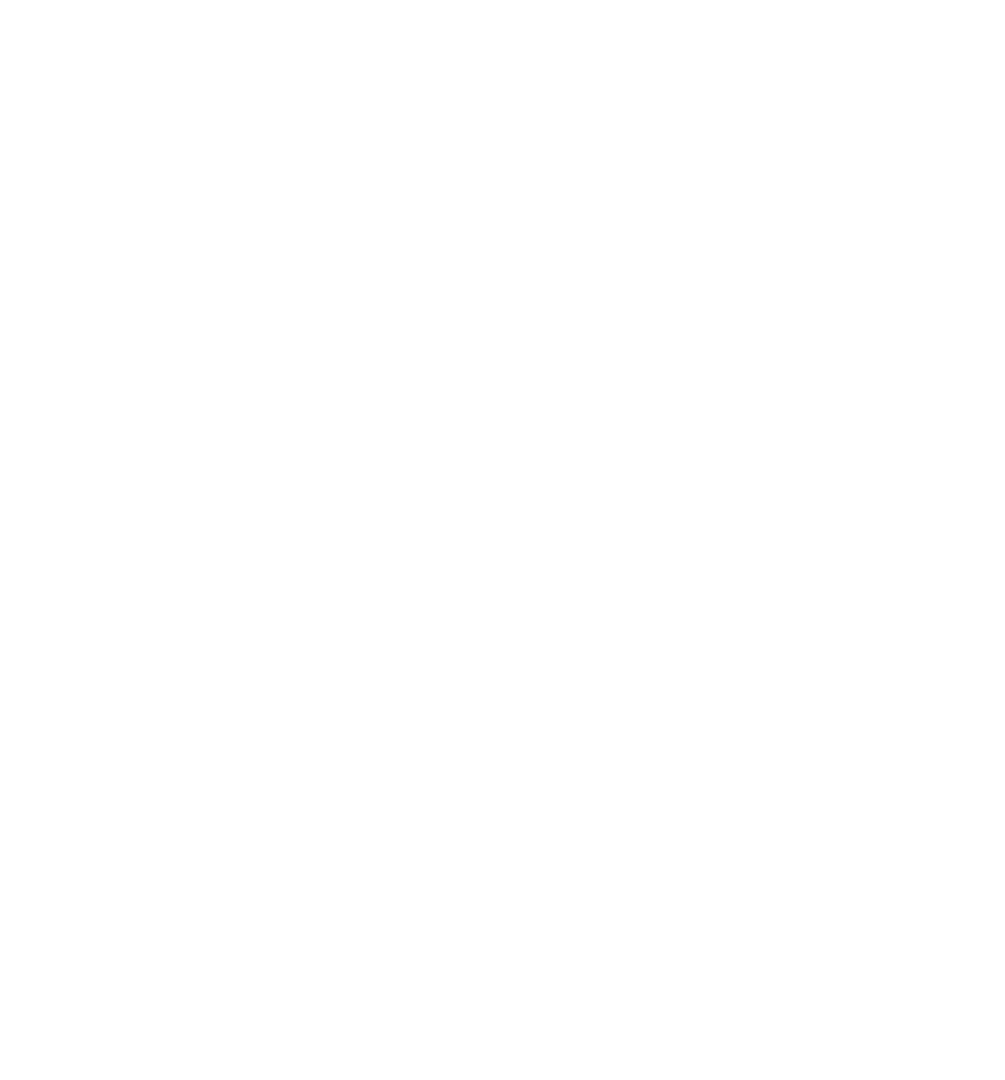
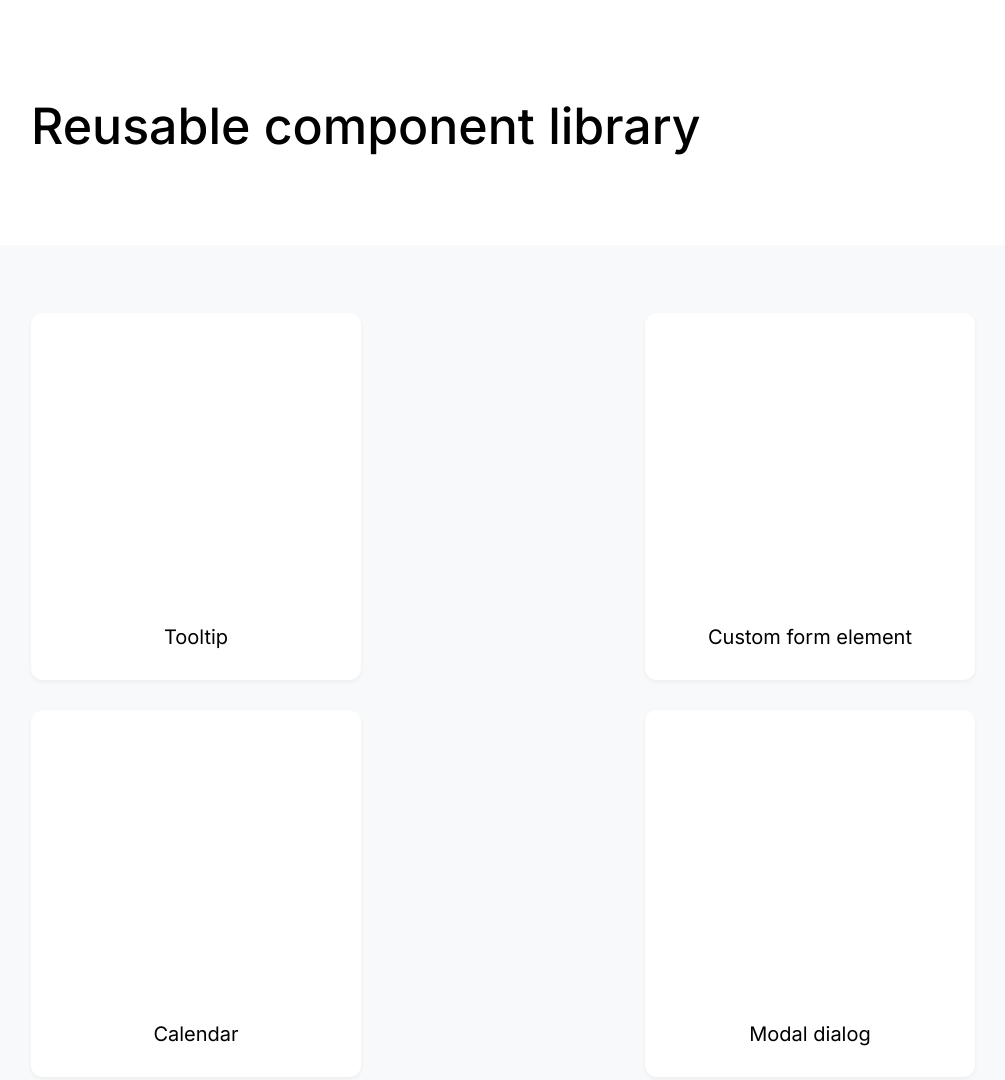
Before and after one commit to js-tasks-ru/htmlcss-20210513_mrmldsky27, a website: page index.html in a window 1280 px wide. Shown: the top 1080 px of the page, without its empty margins (137-1142 px from the left). Before the commit the page ends 800 px from the top, so only its background shows below. Drawn offline with Linux system fonts and the light colour scheme.

Commit message:
solution for lection 2 main page cards

```diff
--- a/assets/css/main.css
+++ b/assets/css/main.css
@@ -6,6 +6,7 @@
     --pink: #F784AD;
     --purple: #7048E8;
     --blue: #374FC7;
+    --blue-2: #4263EB;
     --red: #F03D3E;
     --grey-1: #F8F9FA;
     --grey-2: #DDE2E5;
@@ -22,3 +23,50 @@
 * {
     font-family: 'Roboto', sans-serif;
 }
+
+a {
+    text-decoration: none;
+    color: var(--blue-2);
+}
+
+h1, h2, h3, h4, h5 {
+    font-family: 'Inter';
+    font-style: normal;
+    margin: 0;
+}
+
+h1, h2, h5 {
+    font-weight: 500;
+}
+
+h3, h4 {
+    font-weight: normal;
+}
+
+h1 {
+    font-size: 50px;
+    line-height: 64px;
+}
+
+h2 {
+    font-size: 38px;
+    line-height: 48px;
+}
+
+h3 {
+    font-size: 28px;
+    line-height: 38px;
+}
+
+h4 {
+    font-size: 20px;
+    line-height: 26px;
+}
+
+h5 {
+    font-size: 16px;
+    line-height: 18px;
+    letter-spacing: 0.04em;
+    color: #212429;
+    color: var(--black, #212429);
+}
--- /dev/null
+++ b/components/about/about.css
@@ -0,0 +1,8 @@
+.about__title, .about__text {
+    text-align: center;
+}
+
+.about__text {
+    width: 640px;
+    margin: 32px auto 0 auto;
+}
--- /dev/null
+++ b/components/cards/cards.css
@@ -0,0 +1,30 @@
+.cards {
+    display: flex;
+    flex-wrap: wrap;
+    justify-content: space-between;
+    align-items: space-between;
+}
+
+.cards__item {
+    width: 330px;
+    height: 367px;
+    background-color: var(--white);
+    box-shadow: 0px 2px 4px rgba(33, 36, 41, 0.05);
+    border-radius: 12px;
+    display: flex;
+    flex-direction: column;
+    justify-content: center;
+    margin-bottom: 30px;
+    padding: 30px;
+    box-sizing: border-box;
+}
+
+.cards__image {
+    margin-top: auto;
+    margin-bottom: auto;
+}
+
+.cards__title {
+    text-align: center;
+    margin-top: auto;
+}
--- /dev/null
+++ b/components/page/page.css
@@ -0,0 +1,23 @@
+.page__margins {
+    margin: 0 10rem;
+}
+
+.page__logo {
+    line-height: 237px;
+}
+
+.page__header {
+    height: 237px;
+}
+
+.page__section_grey {
+    background-color: #F8F9FA;
+    background-color: var(--grey-1, #F8F9FA);
+    padding-top: 68px;
+    padding-bottom: 174px;
+}
+
+.page__section_white {
+    padding-top: 71px;
+    padding-bottom: 136px;
+}
--- a/index.html
+++ b/index.html
@@ -3,8 +3,48 @@
 <html lang="ru">
     <head>
         <link rel="stylesheet" href="./assets/css/main.css">
+        <link rel="stylesheet" href="./components/page/page.css">
+        <link rel="stylesheet" href="./components/cards/cards.css">
+        <link rel="stylesheet" href="./components/about/about.css">
     </head>
-    <body>
-
+    <body class="page">
+        <header class="page__header">
+            <nav class="page__margins">
+                <h1 class="page__logo">Reusable component library</h1>
+            </nav>
+        </header>
+        <main class="page__main">
+            <div class="page__section_grey">
+                <div class="page__margins">
+                    <div class="cards">
+                        <div class="cards__item">
+                            <h4 class="cards__title">Tooltip</h4>
+                        </div>
+                        <div class="cards__item">
+                            <h4 class="cards__title">Custom form element</h4>
+                        </div>
+                        <div class="cards__item">
+                            <h4 class="cards__title">Calendar</h4>
+                        </div>
+                        <div class="cards__item">
+                            <h4 class="cards__title">Modal dialog</h4>
+                        </div>
+                        <div class="cards__item">
+                            <img class="cards__image" src="assets/images/histogram.jpg" alt="histogram" />
+                            <h4 class="cards__title">Histogram</h4>
+                        </div>
+                        <div class="cards__item">
+                            <h4 class="cards__title">Avatar</h4>
+                        </div>
+                    </div>
+                </div>
+            </div>
+            <div class="page__section_white">
+                <div class="about">
+                    <h2 class="about__title">About</h2>
+                    <p class="about__text">This project is a collection of professionally designed, pre-built, fully responsive HTML snippets you can drop into your projects. Get started by checking out our free preview components, or browsing the PNG previews in the categories you're most curious about.</p>
+                </div>
+            </div>
+        </main>
     </body>
 </html>
```
Also changed, not shown: assets/images/histogram.jpg (added).
